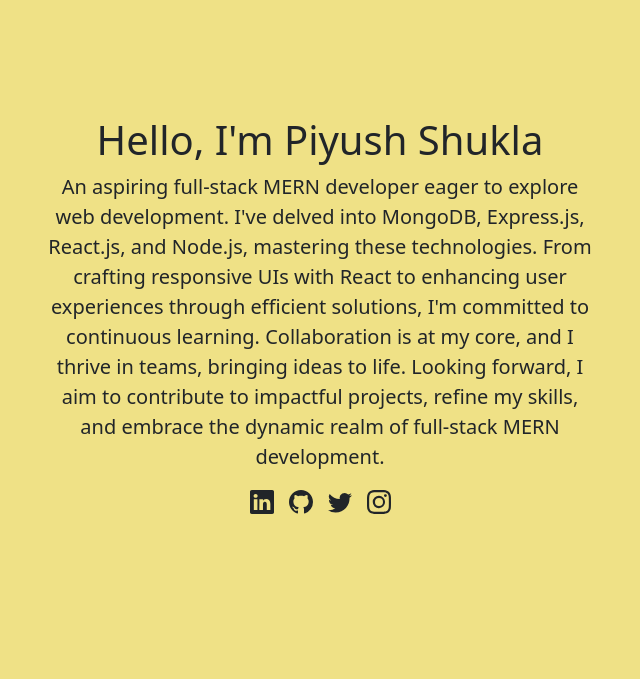
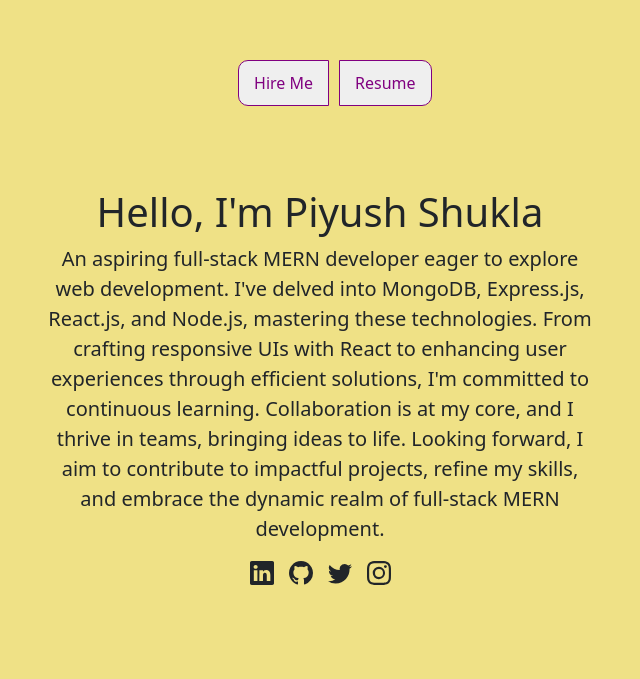
Before and after one commit to panditofcodes/portfolio, a React (Create React App) app: page / in a window 1280 px wide. Shown: the part 121-800 px from the top of the page, without its empty margins (320-960 px from the left). Built offline with nearby package versions, Linux system fonts and the light colour scheme.

Commit message:
Portfolio project completed successfully.

```diff
--- a/src/App.css
+++ b/src/App.css
@@ -1,3 +1,41 @@
+/* For Button in Home */
+.btn-hireMe {
+  margin-top: 15px;
+  margin-right: 10px;
+  color: purple;
+  border: purple solid 1px;
+  border-radius: 10px 0 0 10px; /* Rounded border on the left side */
+  padding: 10px 15px; /* Adjust padding as needed */
+  text-decoration: none;
+}
+.btn-resume{
+  margin-top: 15px;
+  margin-right: 10px;
+  color: purple;
+  border: purple solid 1px;
+  border-radius: 0 10px 10px 0; /* Rounded border on the left side */
+  padding: 10px 15px; /* Adjust padding as needed */
+  text-decoration: none;
+}
+
+.btn-hireMe:hover {
+  margin-top: 15px;
+  margin-right: 10px;
+  color: rgb(239, 225, 134);
+  background-color: purple;
+  border-radius: 10px 0 0 10px; /* Rounded border on the left side */
+  padding: 10px 15px; /* Adjust padding as needed */
+  text-decoration: none;
+}
+.btn-resume:hover {
+  margin-top: 15px;
+  margin-right: 10px;
+  color: rgb(239, 225, 134);
+  background-color: purple;
+  border-radius: 0 10px 10px 0; /* Rounded border on the left side */
+  padding: 10px 15px; /* Adjust padding as needed */
+  text-decoration: none;
+}
 
 .social-links {
   display: flex;
@@ -105,7 +143,7 @@
 
 /* Education */
 
-.resume-item{
+.resume-item {
   margin-left: 100px;
 }
 
@@ -187,30 +225,35 @@
   text-align: center;
 }
 
-.project-card-icons{
+.project-card-icons {
   display: flex;
   justify-content: center;
   gap: 5px;
 }
 
 @media (max-width: 768px) {
-
+  /* Css for Button in home */
+  .button-container {
+    position: relative;
+    margin-left: 30%;
+    margin-bottom: 15%;
+  }
   /* Eductaion */
-  .resume-item{
+  .resume-item {
     margin-left: 0px;
   }
-  .about-education-title{
+  .about-education-title {
     text-align: center;
   }
- .size-reducer{
+  .size-reducer {
     font-size: 14px;
   }
 
   /* Skill */
- .skill-title{
+  .skill-title {
     text-align: center;
   }
-.skill-sub-heading{
+  .skill-sub-heading {
     text-align: center;
     font-size: 90%;
   }
@@ -241,7 +284,7 @@
   .mobile-only {
     display: flex;
     justify-content: center;
-    gap: 15px; /* Adjust the gap between icons */
+    gap: 50px; /* Adjust the gap between icons */
   }
 
   .mobile-only svg {
@@ -265,15 +308,15 @@
     flex-direction: column;
   }
   /* Intrest */
-  .intrest-section-title{
+  .intrest-section-title {
     text-align: center;
   }
-  .intrest-section{
+  .intrest-section {
     text-align: justify;
   }
 
   /* Experiance */
-  .experience-section-intro{
+  .experience-section-intro {
     text-align: justify;
   }
   .card {
@@ -306,16 +349,21 @@
   .mobile-only {
     display: none;
   }
-  .intrest-section{
+  .intrest-section {
     text-align: justify;
     text-indent: 90px;
     margin-left: 60px;
-
   }
-  .skill-sub-heading{
+  .skill-sub-heading {
     margin-left: 100px;
   }
-  .skill-icon{
+  .skill-icon {
     margin-left: 120px;
   }
+  /* Css for button in home */
+  .button-container {
+    position: relative;
+    margin-left: 35%;
+    margin-bottom: 15%;
   }
+}
--- a/src/component/Contact.js
+++ b/src/component/Contact.js
@@ -119,7 +119,7 @@ const Contact = () => {
                   required
                 ></textarea>
               </div>
-              <button type="submit" className="btn btn-outline-success">
+              <button type="submit" className="btn btn-outline-primary">
                 Send Message
               </button>
             </form>
--- a/src/component/Home.js
+++ b/src/component/Home.js
@@ -1,15 +1,49 @@
-import React, {useEffect} from "react";
+import React from "react";
 import { BsLinkedin, BsGithub, BsTwitter, BsInstagram } from "react-icons/bs";
+import resume from "./Resume.pdf";
 
 export default function Home() {
+  const downloadResume = () => {
+    const fileName = "Resume.pdf";
+    const resumeUrl = resume; // Replace this with the actual URL of your image
 
+    fetch(resumeUrl)
+      .then((response) => response.blob())
+      .then((blob) => {
+        const url = URL.createObjectURL(blob);
 
+        const a = document.createElement("a");
+        a.href = url;
+        a.download = fileName;
+        a.click();
+
+        URL.revokeObjectURL(url);
+      })
+      .catch((error) => console.error("Error downloading image:", error));
+  };
+
+  const hireMe = () => {
+    window.location.href =
+      "mailto:piyushshukla_@outlook.com.com?subject=Impressed by Your Portfolio - Let's Discuss Opportunities!";
+  };
 
   return (
     <>
-      <div className="container mt-5 temp" data-aos="zoom-in" >
+      <div className="buttons-container"></div>
+      <div className="container mt-5 temp" data-aos="zoom-in">
         <div className="row">
           <div className="col-lg-6 col-md-8 col-sm-12 mx-auto">
+            <div className="button-container">
+              <button className= "btn-hireMe" onClick={hireMe}>
+                Hire Me
+              </button>
+              <button
+                onClick={downloadResume}
+                className="btn-resume"
+              >
+                Resume
+              </button>
+            </div>
             <div className="text-center mb-4">
               <h1>Hello, I'm Piyush Shukla</h1>
               <p className="lead">
```
Also changed, not shown: src/component/Nav.js (added, +7 -0 lines), 1 other file (tests, documents, lock files or other folders). Lines whose indentation alone changed are shown as unchanged.
